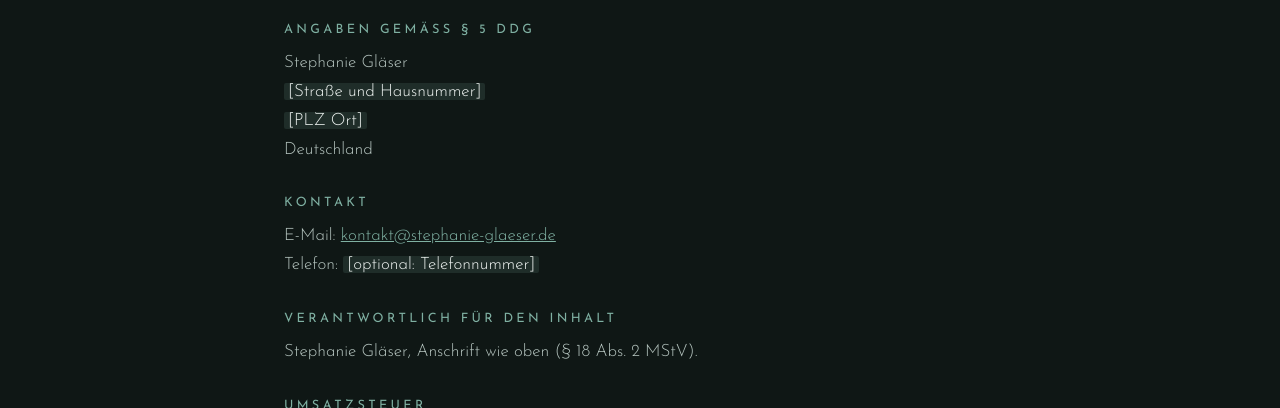
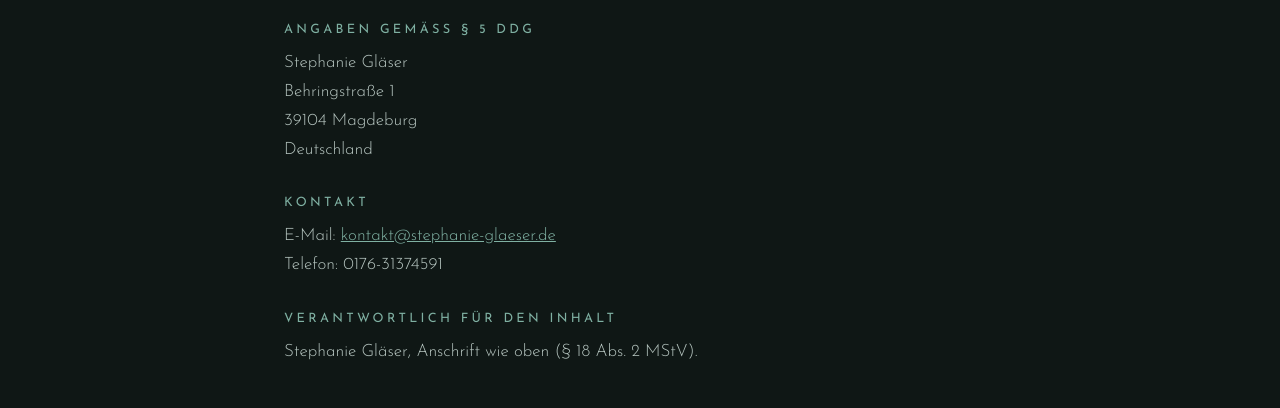
Before and after one commit to squid1406-dev/json, a plain HTML site: page stephanie-glaeser-de/impressum.html in a window 1280 px wide. Shown: the part 279-687 px from the top of the page. Drawn offline with nearby package versions, Linux system fonts and the light colour scheme.

Commit message:
Impressum und Datenschutz: Anschrift und Telefonnummer eingetragen, Umsatzsteuer-Abschnitt entfernt
Co-Authored-By: Claude Haiku 5.5 <noreply@anthropic.com>
Claude-Session: https://claude.ai/code/session_012YizkZm5kBYR8yKpq7dj3g

```diff
--- a/stephanie-glaeser-de/impressum.html
+++ b/stephanie-glaeser-de/impressum.html
@@ -53,19 +53,16 @@
 
     <h3>Angaben gemäß § 5 DDG</h3>
     <p>Stephanie Gläser<br>
-    <span class="ph">[Straße und Hausnummer]</span><br>
-    <span class="ph">[PLZ Ort]</span><br>
+    Behringstraße 1<br>
+    39104 Magdeburg<br>
     Deutschland</p>
 
     <h3>Kontakt</h3>
     <p>E-Mail: <a href="mailto:kontakt@stephanie-glaeser.de">kontakt@stephanie-glaeser.de</a><br>
-    Telefon: <span class="ph">[optional: Telefonnummer]</span></p>
+    Telefon: 0176-31374591</p>
 
     <h3>Verantwortlich für den Inhalt</h3>
     <p>Stephanie Gläser, Anschrift wie oben (§ 18 Abs. 2 MStV).</p>
-
-    <h3>Umsatzsteuer</h3>
-    <p><span class="ph">[Umsatzsteuer-Identifikationsnummer nach § 27 a UStG, falls vorhanden – sonst streichen]</span></p>
 
     <h2>Haftung für Inhalte</h2>
     <p>Als Diensteanbieterin bin ich für eigene Inhalte auf diesen Seiten nach den allgemeinen Gesetzen verantwortlich. Zu fremden Inhalten, die ich übermittle oder speichere, bin ich nur verpflichtet, wenn ich davon Kenntnis habe.</p>
@@ -75,8 +72,6 @@
 
     <h2>Urheberrecht</h2>
     <p>Alle Texte, Fotografien und Gestaltungselemente auf dieser Website sind urheberrechtlich geschützt. Eine Verwendung außerhalb der gesetzlich zulässigen Grenzen bedarf der vorherigen schriftlichen Zustimmung.</p>
-
-    <div class="note"><p>Hinweis: Diese Angaben sind Platzhalter. Bitte ergänze sie vor der Veröffentlichung und lass die Seite im Zweifel rechtlich prüfen.</p></div>
   </div>
 </main>
 <footer>
```
Also changed, not shown: stephanie-glaeser-de/datenschutz.html (+1 -1 lines), stephanie-glaeser-de/vorschau/datenschutz-vorschau.html (+1 -1 lines), stephanie-glaeser-de/vorschau/impressum-vorschau.html (+3 -8 lines).
